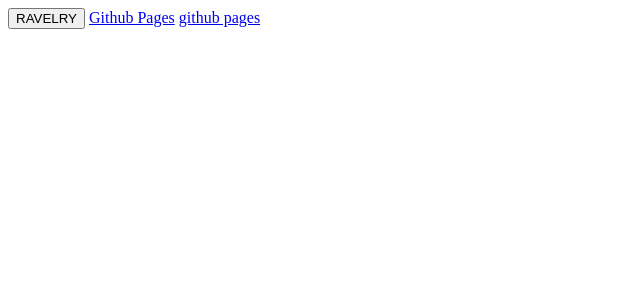
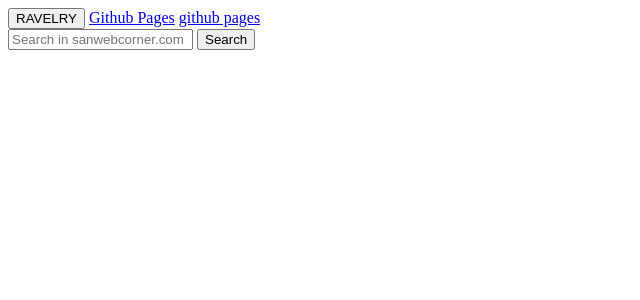
Before and after one commit to sofiacadenas/pup.breeders.com, a Jekyll site: the page built from README.md, in a window 1280 px wide. Shown: the top 300 px of the page, without its empty margins (0-640 px from the left). Built offline with Jekyll 4.4.1, drawn with Linux system fonts in a browser that asks for light colours; our own code applies the rules of GitHub Pages for plain Markdown files.

Commit message:
Update home.html

```diff
--- a/_layouts/home.html
+++ b/_layouts/home.html
@@ -13,7 +13,11 @@
     <a href="https://pages.github.com">Github Pages</a>
 
     <a href="https://sofiacadenas.github.io/pup.breeders.com">github pages</a>
-    <gcse:search></gcse:search>
+    <form action="http://www.google.com/search" class="searchform" method="get" name="searchform" target="_blank">
+<input name="sitesearch" type="hidden" value="www.sanwebcorner.com">
+<input autocomplete="on" class="form-controls search" name="q" placeholder="Search in sanwebcorner.com" required="required"  type="text">
+<button class="button" type="submit">Search</button>
+</form>
 
   </body>
   <footer>
```
